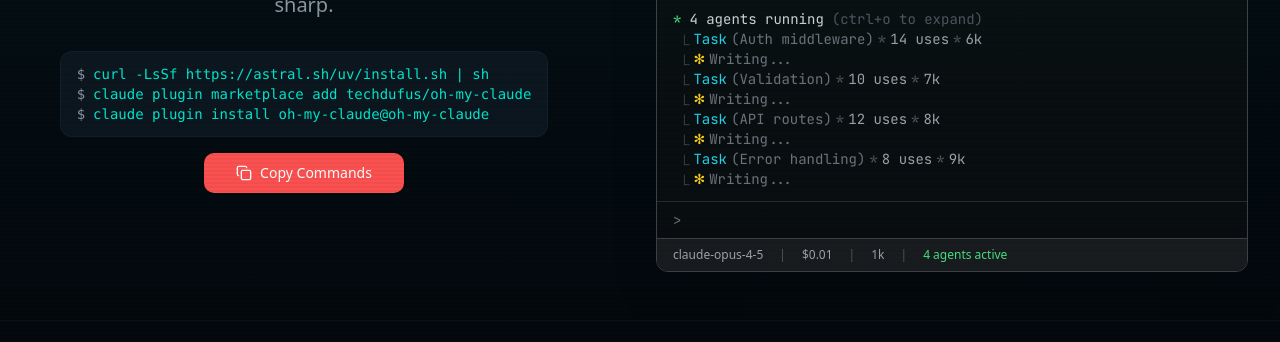
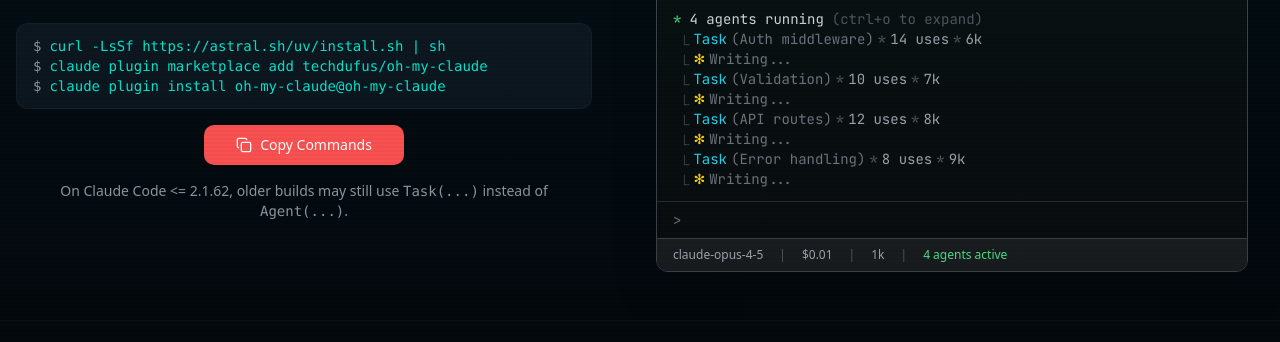
Before and after one commit to TechDufus/oh-my-claude, an Astro site in the folder site/: page / in a window 1280 px wide. Shown: the part 458-800 px from the top of the page. Built offline with nearby package versions, Linux system fonts and the light colour scheme; Astro itself is replaced by a stand-in of ours; no server answers; a web font is replaced by a local one.

Commit message:
docs(site): add Agent compatibility note (#17)

```diff
--- a/site/src/components/InstallBlock.tsx
+++ b/site/src/components/InstallBlock.tsx
@@ -49,6 +49,9 @@
           </>
         )}
       </Button>
+      <p className="max-w-2xl text-center text-sm text-muted-foreground">
+        On Claude Code {"<="} 2.1.62, older builds may still use <code>Task(...)</code> instead of <code>Agent(...)</code>.
+      </p>
     </div>
   )
 }
--- a/site/src/content/copy.ts
+++ b/site/src/content/copy.ts
@@ -5,6 +5,7 @@
 // ── Hero ────────────────────────────────────────────────────────
 export const heroHeadline = "Stop Wasting Your Context Window"
 export const heroTagline = "A Claude Code plugin that adds orchestration guardrails, review gates, and ultrawork so your main session stays sharp."
+export const compatibilityNote = "On Claude Code <= 2.1.62, older builds may still use Task(...) instead of Agent(...)."
 
 // ── Stats Bar ───────────────────────────────────────────────────
 export const stats = [
--- a/site/src/pages/index.astro
+++ b/site/src/pages/index.astro
@@ -136,6 +136,9 @@
             $ claude plugin install oh-my-claude@oh-my-claude<br>
             <span class="text-cyan">→ Plugin installed. Guardrails active.</span>
           </p>
+          <p class="mt-4 text-sm text-muted-foreground">
+            On Claude Code <code>&lt;= 2.1.62</code>, use <code>Task(...)</code> where this site shows <code>Agent(...)</code>, or update Claude Code.
+          </p>
         </div>
       </div>
     </section>
```
Also changed, not shown: README.md.
